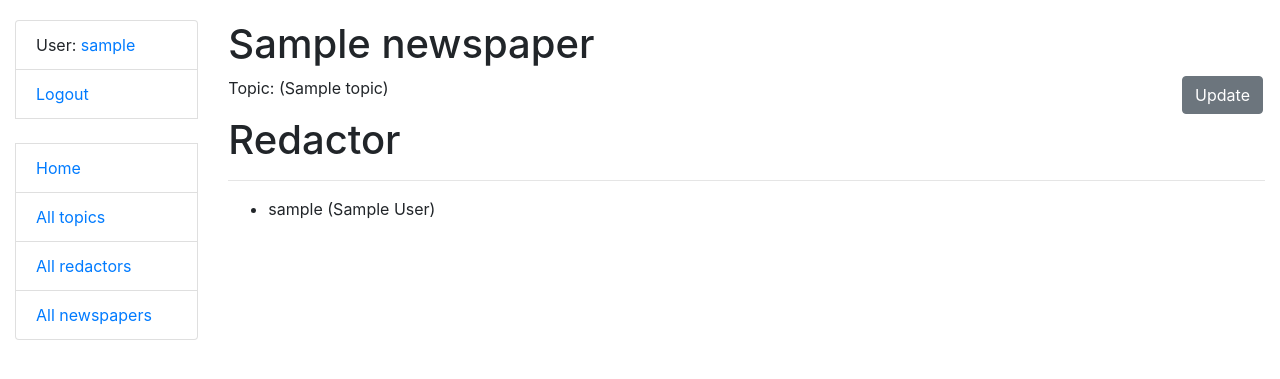
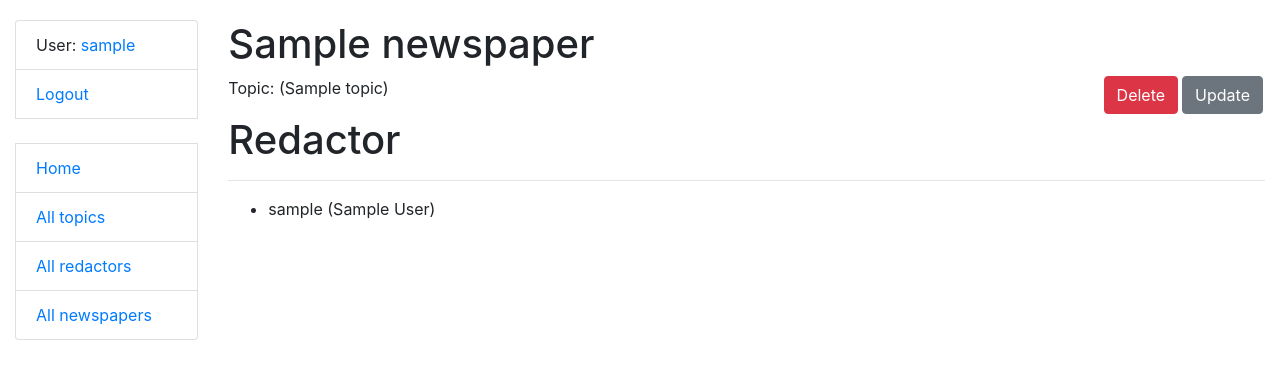
Before and after one commit to erikagayan/newspaper-agency, a Django app: page /newspapers/1/ in a window 1280 px wide. Shown: the top 379 px of the page. Run offline with Django 4.2, Linux system fonts and the light colour scheme; a user stored in the database is signed in; tables that the repository leaves empty hold one stand-in row (values such as "Sample post").

Commit message:
Add delete page for newspaper

```diff
--- a/news/urls.py
+++ b/news/urls.py
@@ -15,6 +15,7 @@ from .views import (
     NewspaperDetailView,
     NewspaperCreateView,
     NewspaperUpdateView,
+    NewspaperDeleteView
 )
 
 urlpatterns = [
@@ -84,6 +85,11 @@ urlpatterns = [
         NewspaperUpdateView.as_view(),
         name="newspaper-update"
     ),
+    path(
+        "newspaper/<int:pk>/delete/",
+        NewspaperDeleteView.as_view(),
+        name="newspaper-delete"
+    ),
 ]
 
 app_name = "news"
--- a/news/views.py
+++ b/news/views.py
@@ -140,3 +140,8 @@ class NewspaperUpdateView(LoginRequiredMixin, generic.UpdateView):
     model = Newspaper
     form_class = NewspaperForm
     success_url = reverse_lazy("news:newspaper-list")
+
+
+class NewspaperDeleteView(LoginRequiredMixin, generic.DeleteView):
+    model = Newspaper
+    success_url = reverse_lazy("news:newspaper-list")
--- a/templates/news/newspaper_detail.html
+++ b/templates/news/newspaper_detail.html
@@ -6,6 +6,10 @@
   </h1>
   <a href="{% url 'news:newspaper-update' pk=newspaper.id %}" class="btn btn-secondary link-to-page">
     Update
+  </a>
+
+  <a href="{% url 'news:newspaper-delete' pk=newspaper.id %}" class="btn btn-danger link-to-page">
+    Delete
   </a>
   <p>Topic: ({{ newspaper.topic.name }})</p>
 
```
Also changed, not shown: templates/news/newspaper_confirm_delete.html (added, +11 -0 lines).
